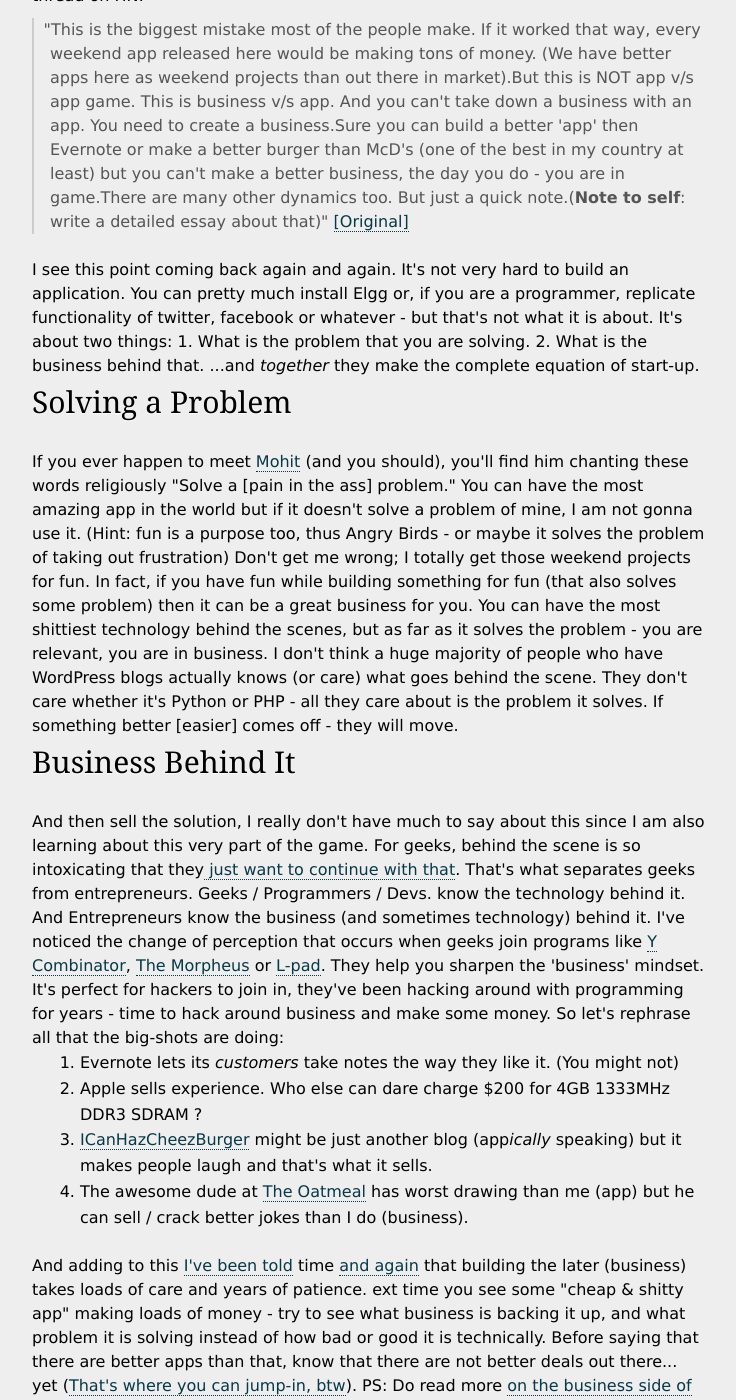
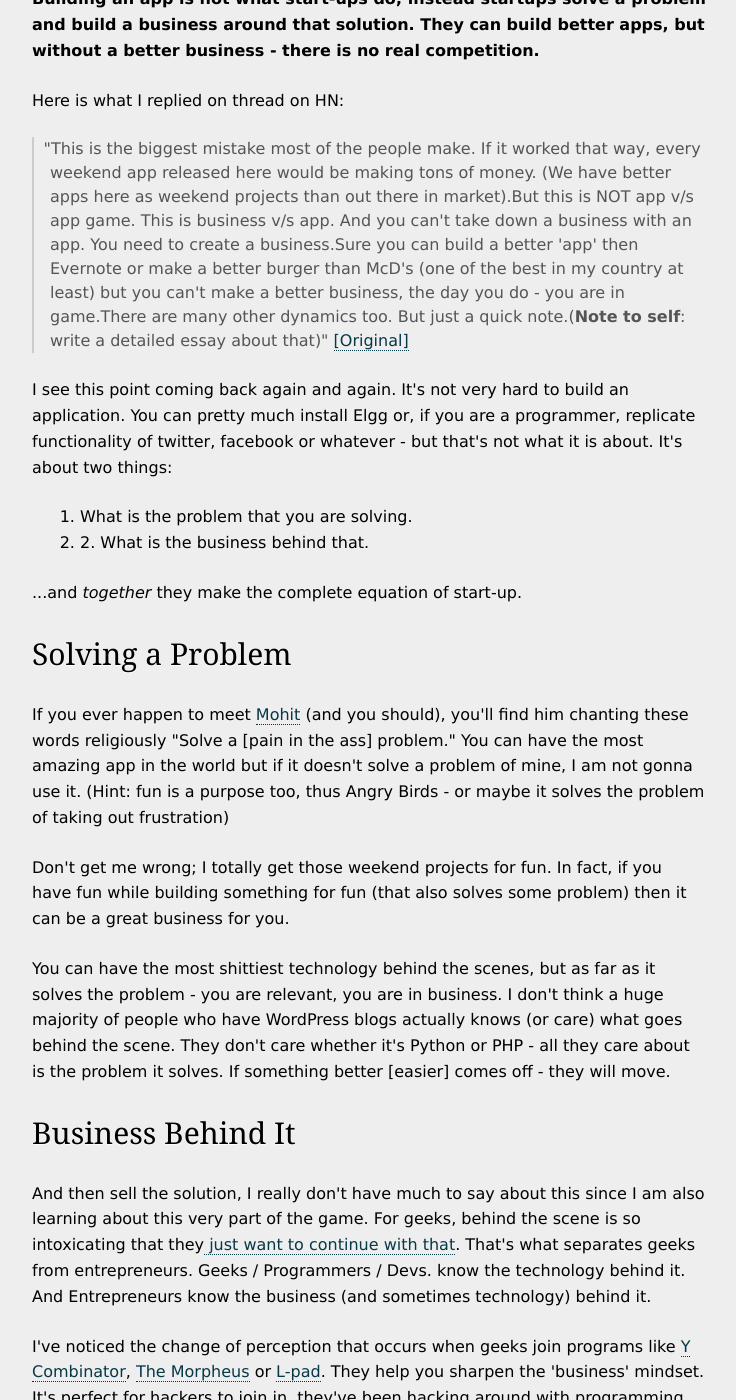
Before and after one commit to 64Notes/64notes.com, a Jekyll site: the page built from _posts/2011-03-01-app-vs-business.html, in a window 1280 px wide and 1400 px high, scrolled down 623 px. Shown: the whole window, without its empty margins (259-995 px from the left). Built offline with Jekyll 4.4.1, drawn with Linux system fonts in a browser that asks for light colours; comment, search, counter and statistics services are not loaded; some of the changed text lies outside the part shown.

Commit message:
Fix Formatting

```diff
--- a/_posts/2011-03-01-app-vs-business.html
+++ b/_posts/2011-03-01-app-vs-business.html
@@ -1,48 +1,59 @@
 ---
 layout: post
 title: App vs. Business
-tags: []
-status: publish
 type: post
-published: true
-meta:
-  _edit_last: '1'
-  thesis_post_image: http://files.64notes.com//app-vs-business.jpg
-  thesis_post_image_alt: App vs Business
 ---
-I've wanted to write this ever since I wrote a comment on HN while <a href="http://news.ycombinator.com/item?id=1987124" target="_blank">discussing Evernote's $800,000 monthly income</a>, someone commented:
-<blockquote>"When I see news like this, all I think is that a proportion of Evernotes users must be quite dissatisfied with their services and would switch if there were a better alternative. Then I think - perhaps I should make a better alternative.
-I store some of my stuff in Evernote, but it's not convenient for writing. It's too cluttered and distracting for that. I'd like to make something with the storage facilities of evernote, but a much less distracting writing interface." <a href="http://news.ycombinator.com/item?id=1987236" target="_blank">[Original]</a></blockquote>
-This was not the first time I saw such a comment. In fact, when I approached <a href="http://twitter.com/utkarshkukreti" target="_blank">Utkarsh</a> with idea of <a href="http://besperk.com" target="_blank">Besperk</a>, for first few discussions he always had "<em>this already exists; why will they come to us?</em>". Or when there was a launch of similar platform / app - we'd ping each other with " :| " emoticons. Early on I didn't have an answer; but now I do.<!--more--> <em>Building an app is not what start-ups do; instead startups solve a problem and build a business around that solution. They can build better apps, but without a better business - there is no real competition. </em>
+<p>I've wanted to write this ever since I wrote a comment on HN while <a href="http://news.ycombinator.com/item?id=1987124" target="_blank">discussing Evernote's $800,000 monthly income</a>, someone commented:</p>
 
-here is what I replied on thread on HN:
+<blockquote>"When I see news like this, all I think is that a proportion of Evernotes users must be quite dissatisfied with their services and would switch if there were a better alternative. Then I think - perhaps I should make a better alternative.<br/>
+
+  I store some of my stuff in Evernote, but it's not convenient for writing. It's too cluttered and distracting for that. I'd like to make something with the storage facilities of evernote, but a much less distracting writing interface." <a href="http://news.ycombinator.com/item?id=1987236" target="_blank">[Original]</a></blockquote>
+
+<p>This was not the first time I saw such a comment. In fact, when I approached <a href="http://twitter.com/utkarshkukreti" target="_blank">Utkarsh</a> with idea of <a href="http://besperk.com" target="_blank">Besperk</a>, for first few discussions he always had "<em>this already exists; why will they come to us?</em>". Or when there was a launch of similar platform / app - we'd ping each other with " :| " emoticons. Early on I didn't have an answer; but now I do.
+
+<p><strong>Building an app is not what start-ups do; instead startups solve a problem and build a business around that solution. They can build better apps, but without a better business - there is no real competition. </strong></p>
+
+<p>Here is what I replied on thread on HN:</p>
+
 <blockquote>"This is the biggest mistake most of the people make. If it worked that way, every weekend app released here would be making tons of money. (We have better apps here as weekend projects than out there in market).But this is NOT app v/s app game. This is business v/s app. And you can't take down a business with an app. You need to create a business.Sure you can build a better 'app' then Evernote or make a better burger than McD's (one of the best in my country at least) but you can't make a better business, the day you do - you are in game.There are many other dynamics too. But just a quick note.(<strong>Note to self</strong>: write a detailed essay about that)" <a href="http://news.ycombinator.com/item?id=1987340" target="_blank">[Original]</a></blockquote>
-I see this point coming back again and again. It's not very hard to build an application. You can pretty much install Elgg or, if you are a programmer, replicate functionality of twitter, facebook or whatever - but that's not what it is about. It's about two things:
 
-1. What is the problem that you are solving.
-2. What is the business behind that.
 
-...and <em>together </em> they make the complete equation of start-up.
+<p>I see this point coming back again and again. It's not very hard to build an application. You can pretty much install Elgg or, if you are a programmer, replicate functionality of twitter, facebook or whatever - but that's not what it is about. It's about two things:</p>
+
+<ol>
+  <li>What is the problem that you are solving.</li>
+  <li>2. What is the business behind that.</li>
+</ol>
+
+<p>...and <em>together </em> they make the complete equation of start-up.</p>
+
 <h2>Solving a Problem</h2>
-If you ever happen to meet <a href="http://twitter.com/mbansal14" target="_blank">Mohit</a> (and you should), you'll find him chanting these words religiously "Solve a [pain in the ass] problem." You can have the most amazing app in the world but if it doesn't solve a problem of mine, I am not gonna use it. (Hint: fun is a purpose too, thus Angry Birds - or maybe it solves the problem of taking out frustration)
 
-Don't get me wrong; I totally get those weekend projects for fun. In fact, if you have fun while building something for fun (that also solves some problem) then it can be a great business for you.
+<p>If you ever happen to meet <a href="http://twitter.com/mbansal14" target="_blank">Mohit</a> (and you should), you'll find him chanting these words religiously "Solve a [pain in the ass] problem." You can have the most amazing app in the world but if it doesn't solve a problem of mine, I am not gonna use it. (Hint: fun is a purpose too, thus Angry Birds - or maybe it solves the problem of taking out frustration)
+</p>
 
-You can have the most shittiest technology behind the scenes, but as far as it solves the problem - you are relevant, you are in business. I don't think a huge majority of people who have WordPress blogs actually knows (or care) what goes behind the scene. They don't care whether it's Python or PHP - all they care about is the problem it solves. If something better [easier] comes off - they will move.
+<p>Don't get me wrong; I totally get those weekend projects for fun. In fact, if you have fun while building something for fun (that also solves some problem) then it can be a great business for you.
+</p>
+
+<p>You can have the most shittiest technology behind the scenes, but as far as it solves the problem - you are relevant, you are in business. I don't think a huge majority of people who have WordPress blogs actually knows (or care) what goes behind the scene. They don't care whether it's Python or PHP - all they care about is the problem it solves. If something better [easier] comes off - they will move.</p>
+
 <h2>Business Behind It</h2>
-And then sell the solution, I really don't have much to say about this since I am also learning about this very part of the game. For geeks, behind the scene is so intoxicating that they<a href="http://blog.asmartbear.com/startups-emotionally-draining.html" target="_blank"> just want to continue with that</a>. That's what separates geeks from entrepreneurs. Geeks / Programmers / Devs. know the technology behind it. And Entrepreneurs know the business (and sometimes technology) behind it.
 
-I've noticed the change of perception that occurs when geeks join programs like <a href="http://ycombinator.com/" target="_blank">Y Combinator</a>, <a href="http://themorpheus.com/" target="_blank">The Morpheus</a> or <a href="http://lpad.in/" target="_blank">L-pad</a>. They help you sharpen the 'business' mindset. It's perfect for hackers to join in, they've been hacking around with programming for years - time to hack around business and make some money.
+<p>And then sell the solution, I really don't have much to say about this since I am also learning about this very part of the game. For geeks, behind the scene is so intoxicating that they<a href="http://blog.asmartbear.com/startups-emotionally-draining.html" target="_blank"> just want to continue with that</a>. That's what separates geeks from entrepreneurs. Geeks / Programmers / Devs. know the technology behind it. And Entrepreneurs know the business (and sometimes technology) behind it.</p>
 
-So let's rephrase all that the big-shots are doing:
+<p>I've noticed the change of perception that occurs when geeks join programs like <a href="http://ycombinator.com/" target="_blank">Y Combinator</a>, <a href="http://themorpheus.com/" target="_blank">The Morpheus</a> or <a href="http://lpad.in/" target="_blank">L-pad</a>. They help you sharpen the 'business' mindset. It's perfect for hackers to join in, they've been hacking around with programming for years - time to hack around business and make some money.
+</p>
+
+<p>So let's rephrase all that the big-shots are doing:</p>
 <ol>
-	<li>Evernote lets its <em>customers</em> take notes the way they like it. (You might not)</li>
-	<li>Apple sells experience. Who else can dare charge $200 for 4GB 1333MHz DDR3 SDRAM ?</li>
-	<li><a href="http://icanhascheezburger.com/" target="_blank">ICanHazCheezBurger</a> might be just another blog (app<em>ically</em> speaking) but it makes people laugh and that's what it sells.</li>
-	<li>The awesome dude at <a href="http://theoatmeal.com/comics" target="_blank">The Oatmeal</a> has worst drawing than me (app) but he can sell / crack better jokes than I do (business).</li>
+  <li>Evernote lets its <em>customers</em> take notes the way they like it. (You might not)</li>
+  <li>Apple sells experience. Who else can dare charge $200 for 4GB 1333MHz DDR3 SDRAM ?</li>
+  <li><a href="http://icanhascheezburger.com/" target="_blank">ICanHazCheezBurger</a> might be just another blog (app<em>ically</em> speaking) but it makes people laugh and that's what it sells.</li>
+  <li>The awesome dude at <a href="http://theoatmeal.com/comics" target="_blank">The Oatmeal</a> has worst drawing than me (app) but he can sell / crack better jokes than I do (business).</li>
 </ol>
-And adding to this <a href="http://37signals.com/svn/posts/2782-the-obsession-with-next" target="_blank">I've been told</a> time <a href="http://twitter.com/#!/KingSidharth/status/40297254334103552" target="_blank">and again</a> that building the later (business) takes loads of care and years of patience.
 
-ext time you see some "cheap &amp; shitty app" making loads of money - try to see what business is backing it up, and what problem it is solving instead of how bad or good it is technically. Before saying that there are better apps than that, know that there are not better deals out there... yet (<a href="http://www.khaitan.org/blog/2010/10/competitive-density-matrix-sizing-up-your-productfeatures-against-others/" target="_blank">That's where you can jump-in, btw</a>).
+<p>And adding to this <a href="http://37signals.com/svn/posts/2782-the-obsession-with-next" target="_blank">I've been told</a> time <a href="http://twitter.com/#!/KingSidharth/status/40297254334103552" target="_blank">and again</a> that building the later (business) takes loads of care and years of patience.</p>
 
-PS: Do read more <a href="http://www.inc.com/magazine/20110301/making-money-small-business-advice-from-jason-fried.html" target="_blank">on the business side of it by Jason Fried</a> of 37 Signals
+<p>Next time you see some "cheap &amp; shitty app" making loads of money - try to see what business is backing it up, and what problem it is solving instead of how bad or good it is technically. Before saying that there are better apps than that, know that there are not better deals out there... yet (<a href="http://www.khaitan.org/blog/2010/10/competitive-density-matrix-sizing-up-your-productfeatures-against-others/" target="_blank">That's where you can jump-in, btw</a>).</p>
+
+<p><strong>PS:</strong> Do read more <a href="http://www.inc.com/magazine/20110301/making-money-small-business-advice-from-jason-fried.html" target="_blank">on the business side of it by Jason Fried</a> of 37 Signals</p>
```
Also changed, not shown: _posts/2010-12-10-early-adopters-essay.html (deleted, +0 -122 lines), _posts/2010-12-10-early-adopters-essay.markdown (added, +110 -0 lines).
